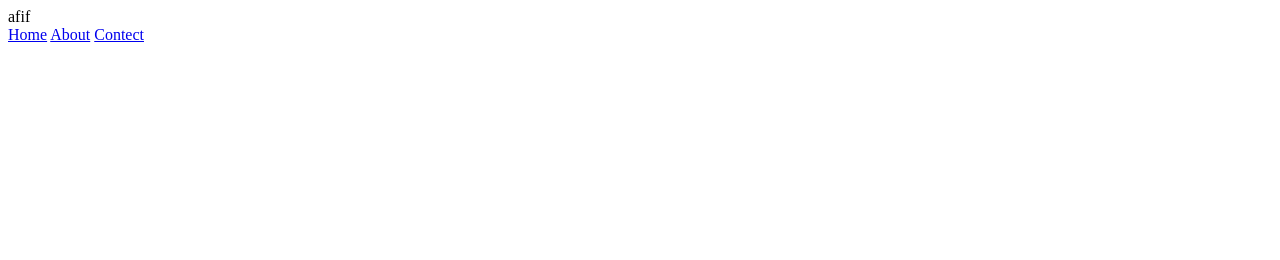
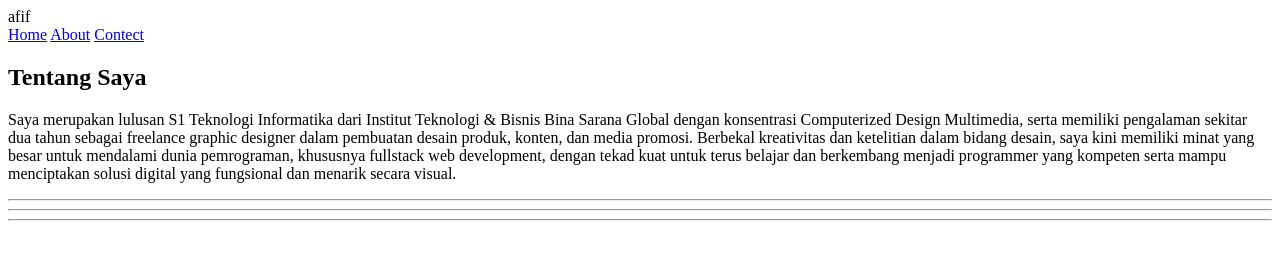
Before and after one commit to afifahmad121/AssignmentGuidance-GitMasteryforPortfolios--AhmadAfifilGina-, a plain HTML site: page index.html in a window 1280 px wide. Drawn offline with Linux system fonts and the light colour scheme.

Commit message:
add about me

```diff
--- a/index.html
+++ b/index.html
@@ -20,5 +20,24 @@
             </nav>
         </section>
     </header>
+
+    <section>
+        <div class="teks">
+    <h2>Tentang Saya</h2>
+    <p class="teksDalam">Saya merupakan lulusan S1 Teknologi Informatika dari Institut Teknologi & Bisnis Bina
+        Sarana Global dengan konsentrasi Computerized Design Multimedia, serta memiliki
+        pengalaman sekitar dua tahun sebagai freelance graphic designer dalam pembuatan
+        desain produk, konten, dan media promosi. Berbekal kreativitas dan ketelitian dalam
+        bidang desain, saya kini memiliki minat yang besar untuk mendalami dunia pemrograman,
+        khususnya fullstack web development, dengan tekad kuat untuk terus belajar dan
+        berkembang menjadi programmer yang kompeten serta mampu menciptakan solusi
+        digital yang fungsional dan menarik secara visual.
+    </p>
+
+        <hr class="solid">
+        <hr class="solid1">
+        <hr class="solid2">
+</div>
+    </section>
 </body>
 </html>
```
